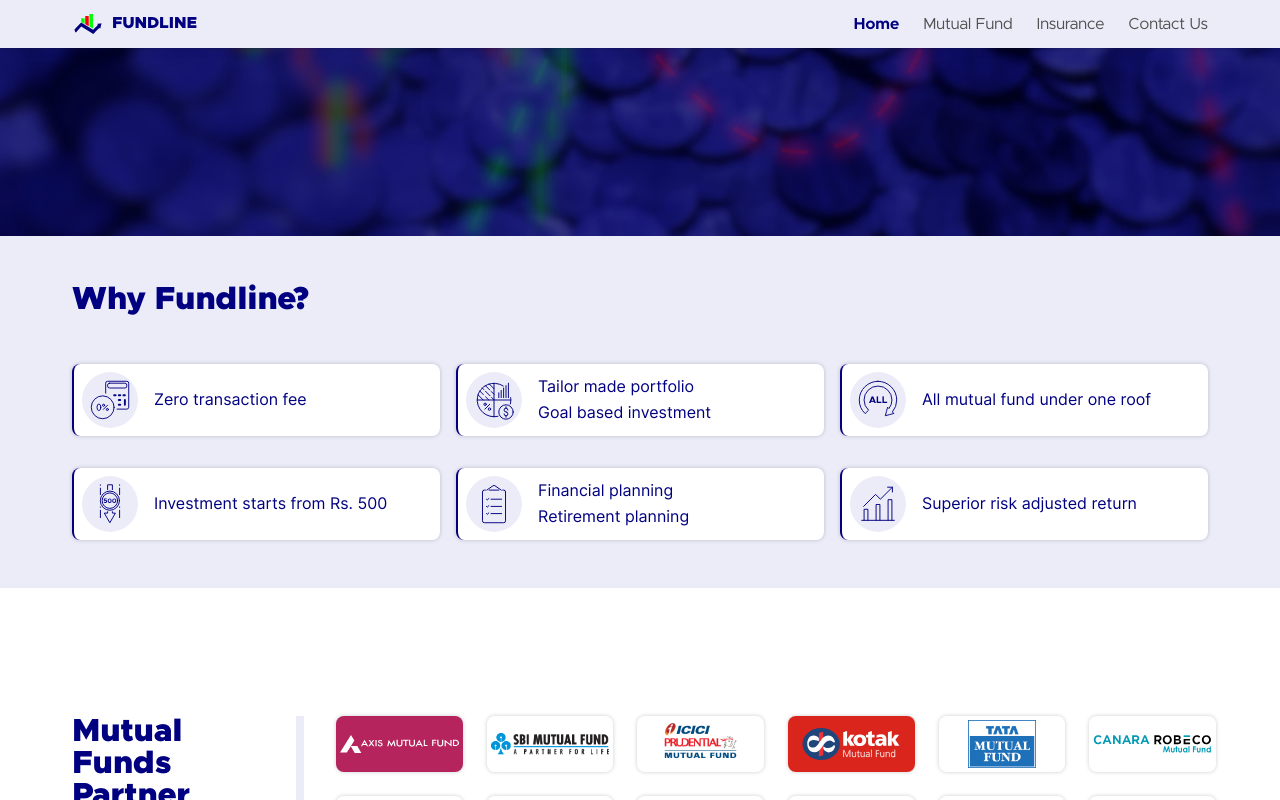
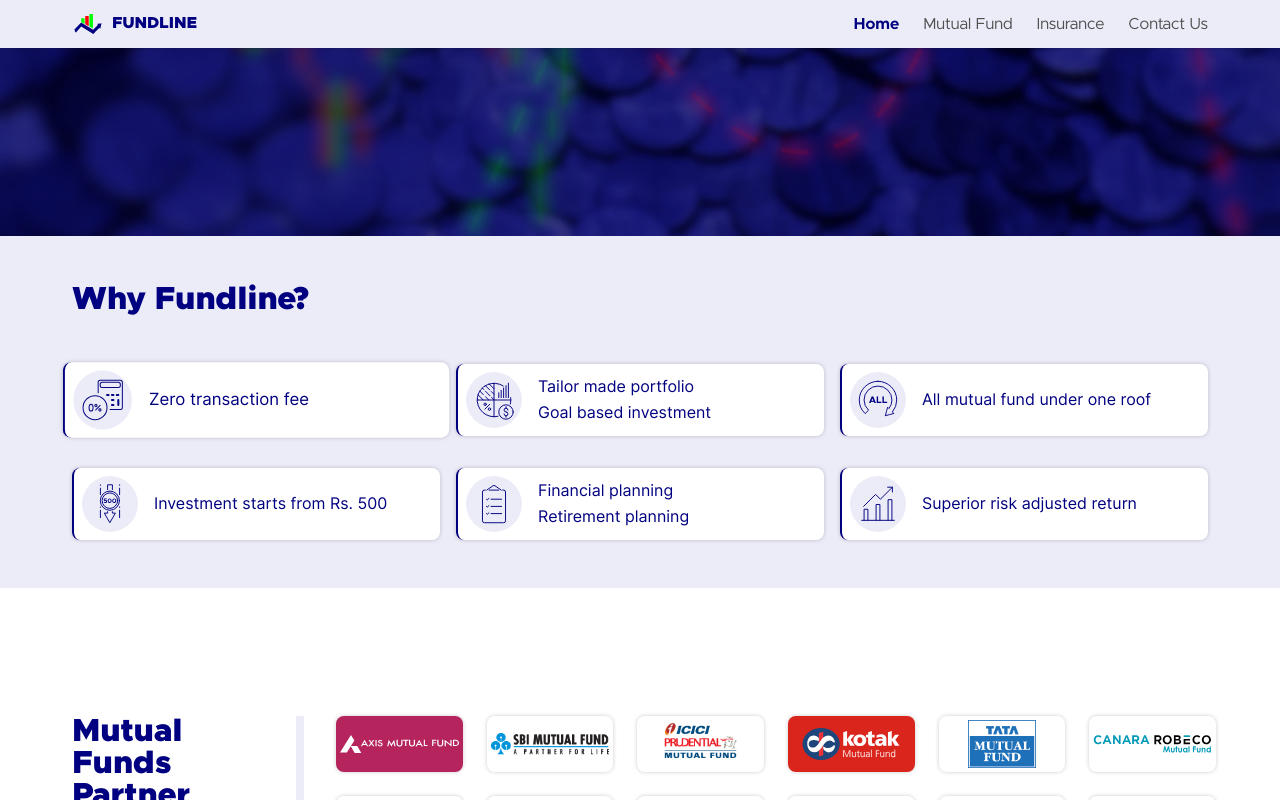
Before and after one commit to FUNDLINE/FUNDLINE-website, an Angular app: page /home in a window 1280 px wide. In both pictures the pointer is over the item "Zero transaction fee". Shown: the part 564-1364 px from the top of the page. Built offline with nearby package versions, Linux system fonts and the light colour scheme.

Commit message:
refactoring and updating
refactor animation duration
updated feature card animation

```diff
--- a/src/app/home/home.component.css
+++ b/src/app/home/home.component.css
@@ -99,6 +99,13 @@
   justify-content: flex-start;
   align-items: center;
   border-left: var(--border);
+
+  transform-origin: center;
+  transition: transform var(--animation-duration) ease-in-out;
+}
+
+.feature-card:hover {
+  transform: scale(1.05, 1.05);
 }
 
 .feature-title {
--- a/src/styles.css
+++ b/src/styles.css
@@ -149,6 +149,8 @@ button {
   --nav-animation-duration : 300ms;
   --nav-animation: var(--nav-animation-duration) ease-in-out;
 
+  --animation-duration: 200ms;
+
 
   /**************
     box-shadow
@@ -206,9 +208,9 @@ p, li {
   box-shadow:  0px 0px 4px 0px rgba(0, 0, 0, 0.2);
 
   transition:
-    color 200ms ease-in-out,
-    background-color 200ms ease-in-out,
-    border-color 200ms ease-in-out;
+    color var(--animation-duration) ease-in-out,
+    background-color var(--animation-duration) ease-in-out,
+    border-color var(--animation-duration) ease-in-out;
 }
 
 .button-dark:hover,
```
